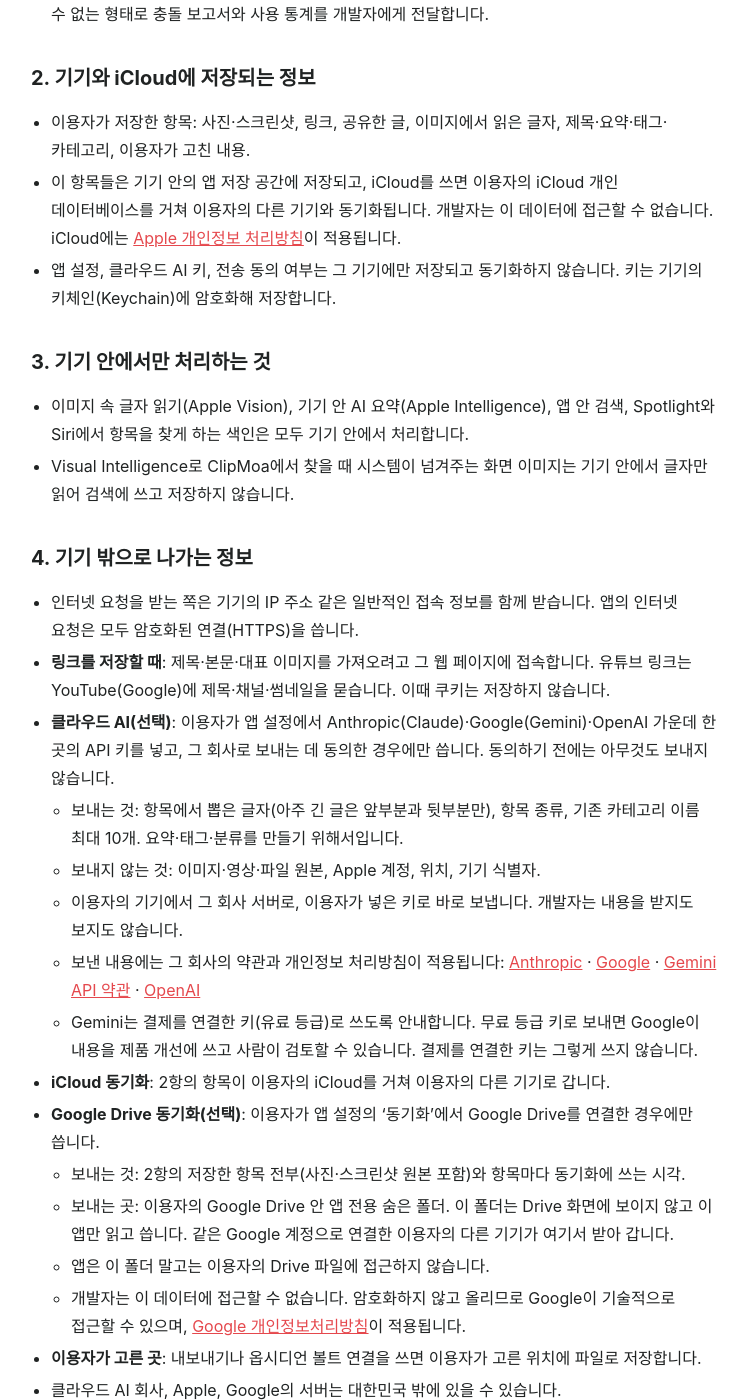
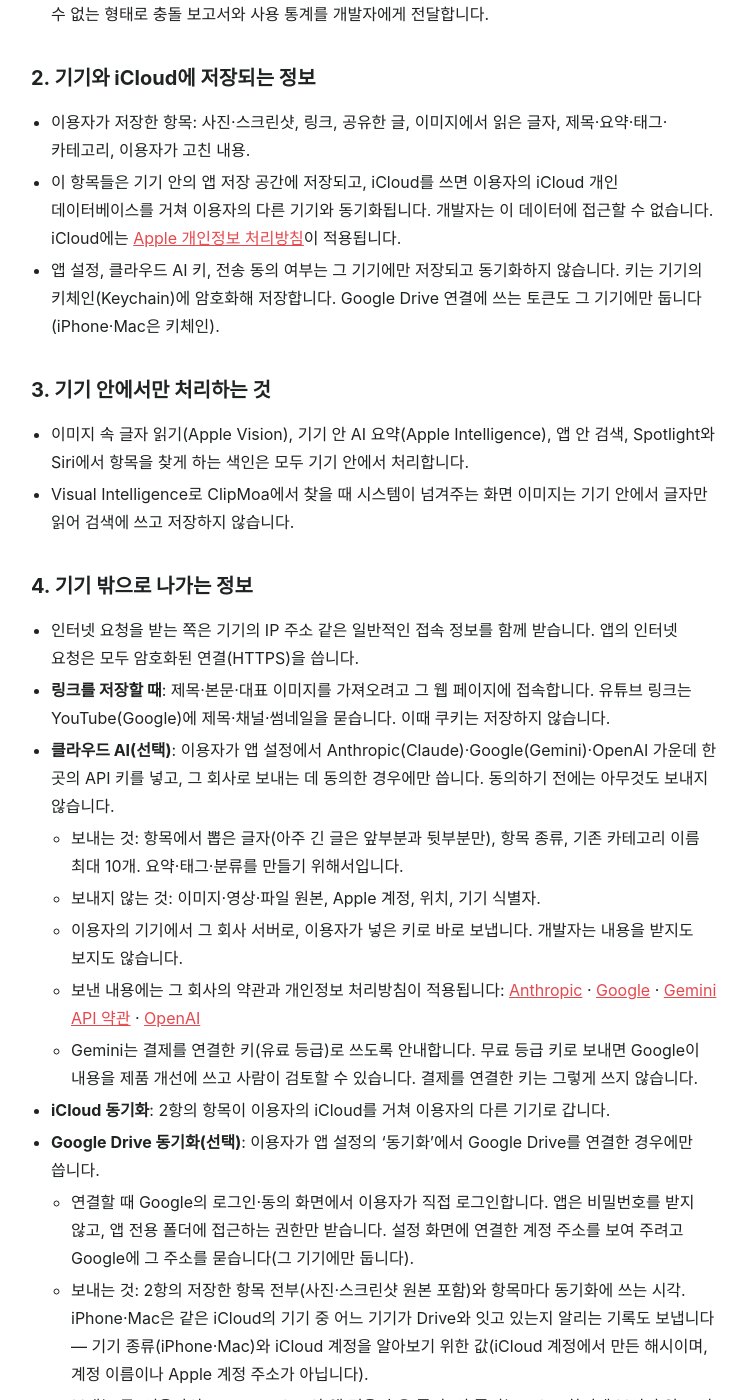
Before and after one commit to mcred2030/clipmoa, a Jekyll site: the page built from privacy.md, in a window 1280 px wide and 1400 px high, scrolled down 417 px. Shown: the whole window, without its empty margins (265-1013 px from the left). Built offline with Jekyll 4.4.1, drawn with Linux system fonts in a browser that asks for light colours.

Commit message:
방침: iPhone·Mac 의 Google Drive 연결 — 토큰은 기기에만, 같은 iCloud 의 다리 기록, 로그인 방식(시행일 그대로 2026-11-03)

```diff
--- a/privacy.md
+++ b/privacy.md
@@ -16,7 +16,7 @@ ClipMoa의 개발자는 이용자의 개인정보를 받거나 보관하지 않
 ## 2. 기기와 iCloud에 저장되는 정보
 - 이용자가 저장한 항목: 사진·스크린샷, 링크, 공유한 글, 이미지에서 읽은 글자, 제목·요약·태그·카테고리, 이용자가 고친 내용.
 - 이 항목들은 기기 안의 앱 저장 공간에 저장되고, iCloud를 쓰면 이용자의 iCloud 개인 데이터베이스를 거쳐 이용자의 다른 기기와 동기화됩니다. 개발자는 이 데이터에 접근할 수 없습니다. iCloud에는 [Apple 개인정보 처리방침](https://www.apple.com/kr/legal/privacy/)이 적용됩니다.
-- 앱 설정, 클라우드 AI 키, 전송 동의 여부는 그 기기에만 저장되고 동기화하지 않습니다. 키는 기기의 키체인(Keychain)에 암호화해 저장합니다.
+- 앱 설정, 클라우드 AI 키, 전송 동의 여부는 그 기기에만 저장되고 동기화하지 않습니다. 키는 기기의 키체인(Keychain)에 암호화해 저장합니다. Google Drive 연결에 쓰는 토큰도 그 기기에만 둡니다(iPhone·Mac은 키체인).
 
 ## 3. 기기 안에서만 처리하는 것
 - 이미지 속 글자 읽기(Apple Vision), 기기 안 AI 요약(Apple Intelligence), 앱 안 검색, Spotlight와 Siri에서 항목을 찾게 하는 색인은 모두 기기 안에서 처리합니다.
@@ -33,7 +33,8 @@ ClipMoa의 개발자는 이용자의 개인정보를 받거나 보관하지 않
     - Gemini는 결제를 연결한 키(유료 등급)로 쓰도록 안내합니다. 무료 등급 키로 보내면 Google이 내용을 제품 개선에 쓰고 사람이 검토할 수 있습니다. 결제를 연결한 키는 그렇게 쓰지 않습니다.
 - **iCloud 동기화**: 2항의 항목이 이용자의 iCloud를 거쳐 이용자의 다른 기기로 갑니다.
 - **Google Drive 동기화(선택)**: 이용자가 앱 설정의 '동기화'에서 Google Drive를 연결한 경우에만 씁니다.
-    - 보내는 것: 2항의 저장한 항목 전부(사진·스크린샷 원본 포함)와 항목마다 동기화에 쓰는 시각.
+    - 연결할 때 Google의 로그인·동의 화면에서 이용자가 직접 로그인합니다. 앱은 비밀번호를 받지 않고, 앱 전용 폴더에 접근하는 권한만 받습니다. 설정 화면에 연결한 계정 주소를 보여 주려고 Google에 그 주소를 묻습니다(그 기기에만 둡니다).
+    - 보내는 것: 2항의 저장한 항목 전부(사진·스크린샷 원본 포함)와 항목마다 동기화에 쓰는 시각. iPhone·Mac은 같은 iCloud의 기기 중 어느 기기가 Drive와 잇고 있는지 알리는 기록도 보냅니다 — 기기 종류(iPhone·Mac)와 iCloud 계정을 알아보기 위한 값(iCloud 계정에서 만든 해시이며, 계정 이름이나 Apple 계정 주소가 아닙니다).
     - 보내는 곳: 이용자의 Google Drive 안 앱 전용 숨은 폴더. 이 폴더는 Drive 화면에 보이지 않고 이 앱만 읽고 씁니다. 같은 Google 계정으로 연결한 이용자의 다른 기기가 여기서 받아 갑니다.
     - 앱은 이 폴더 말고는 이용자의 Drive 파일에 접근하지 않습니다.
     - 개발자는 이 데이터에 접근할 수 없습니다. 암호화하지 않고 올리므로 Google이 기술적으로 접근할 수 있으며, [Google 개인정보처리방침](https://policies.google.com/privacy)이 적용됩니다.
```
